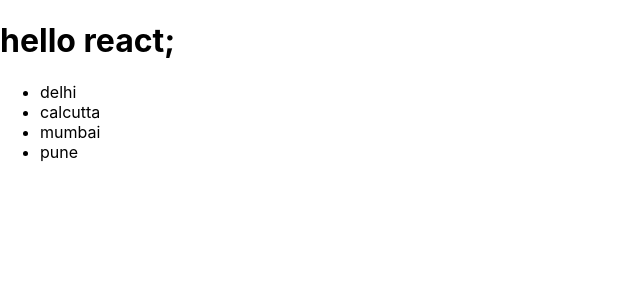
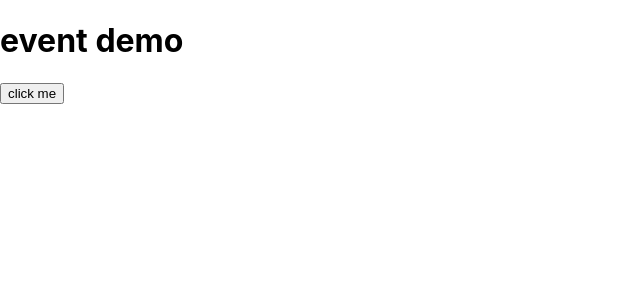
Before and after one commit to mayurpawar0809/react-projapp1, a React (Create React App) app in the folder myapp1/: page / in a window 1280 px wide. Shown: the top 300 px of the page, without its empty margins (0-640 px from the left). Built offline with nearby package versions, Linux system fonts and the light colour scheme.

Commit message:
button popup

```diff
--- a/myapp1/src/App.js
+++ b/myapp1/src/App.js
@@ -2,19 +2,19 @@
 import "./App.css";
 
 function App() {
-  let title = "hello react;";
-  let list = ["delhi", "calcutta", "mumbai", "pune"];
+  //data menber
+  let title = "event demo";
 
+  let myfun = () => {
+    alert("i am handler");
+  };
   return (
     <div>
       <h1>{title} </h1>
-      <ul>
-        {list.map((item) => {
-          return <li>{item} </li>;
-        })}
-      </ul>
+      <input type="button" value="click me" onClick={myfun} />
     </div>
   );
 }
 
+
 export default App;
```
